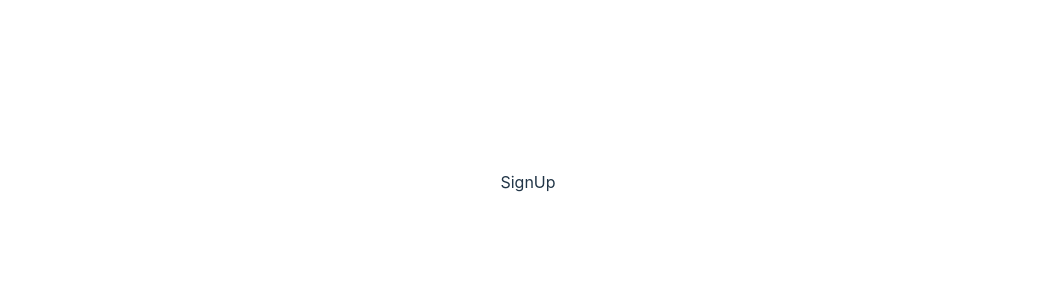
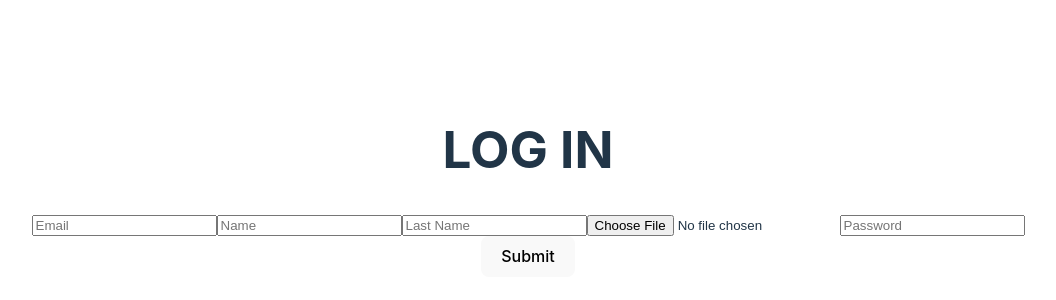
Before and after one commit to Arnaud541/AmapCo-Front, a React (Vite) app in the folder amap/: page /signup in a window 1280 px wide. Shown: the part 218-518 px from the top of the page, without its empty margins (112-1168 px from the left). Built offline with nearby package versions, Linux system fonts and the light colour scheme.

Commit message:
Push Paniers à debug

```diff
--- a/amap/src/App.jsx
+++ b/amap/src/App.jsx
@@ -1,11 +1,11 @@
 import './App.css'
 
 import { Routes, Route} from "react-router-dom";
-import Home from "./pages/Home";
+import Paniers from "./components/Home/Paniers";
 import Recipes from './pages/Recipes';
 import Grower from './pages/Grower';
 import SignIn from './components/Signin/SignIn';
-import SignUp from './pages/SignUp';
+import SignUp from './components/Signup/SignUp';
 
 
 
@@ -15,7 +15,7 @@ function App() {
   return (
 
       <Routes>
-        <Route path='/' element={<Home />} />
+        <Route path='/' element={<Paniers />} />
         <Route path='/recipes' element={<Recipes />} />
         <Route path='/grower' element={<Grower />} />
         <Route path='/signin' element={<SignIn />} />
--- /dev/null
+++ b/amap/src/components/Home/Paniers.jsx
@@ -0,0 +1,20 @@
+import { useState } from "react";
+
+function Paniers(){
+
+const [paniers, setPaniers] = useState({
+    paniers: ['item1', 'item2', 'item3']
+})
+
+console.log(paniers);
+
+const listItems = paniers.paniers.map((panier) =>
+    {console.log(panier), <li>{panier}</li>});
+
+return (<ul>{listItems}</ul>)
+
+}
+
+
+
+export default Paniers;
--- /dev/null
+++ b/amap/src/components/Signup/SignUp.jsx
@@ -0,0 +1,44 @@
+import { useState } from "react";
+
+
+
+function SignUp() {
+
+    const [user, setUser] = useState({
+        name: "",
+        lastName: "",
+        email: "",
+        password: "",
+        profilePicture: ""
+    })
+
+    const handleChange = (event) => {
+        setUser(() => ({
+                ...user,
+                [event.target.name]: event.target.value,
+              }));
+        }
+
+    const handleSubmit = (event) => {
+        event.preventDefault();
+        console.log(user);
+    }
+
+    return (
+        <div className='login'>
+            <h1>LOG IN</h1>
+            <form onSubmit={handleSubmit}>
+                    <input type="text" name="email" placeholder='Email' onChange={handleChange} />
+                    <input type="text" name="name" placeholder='Name' onChange={handleChange} />
+                    <input type="text" name="lastName" placeholder='Last Name' onChange={handleChange} />
+                    <input type="file" name='profilePicture' accept="image/*" onChange={handleChange} />
+                    <input type="password" name='password' placeholder='Password' onChange={handleChange} />
+                <div>
+                    <button type="submit">Submit</button>
+                </div>
+            </form>
+        </div>
+    )
+}
+
+export default SignUp;
--- a/amap/src/pages/Home.jsx
+++ /dev/null
@@ -1,12 +0,0 @@
-import React from 'react'
-import Navbar from '../components/Navbar/Navbar';
-
-function Home() {
-  return (
-    <>
-    <Navbar />
-    </>
-  )
-}
-
-export default Home;
--- a/amap/src/pages/SignUp.jsx
+++ /dev/null
@@ -1,9 +0,0 @@
-import React from 'react'
-
-function SignUp() {
-  return (
-    <div>SignUp</div>
-  )
-}
-
-export default SignUp
```
Also changed, not shown: amap/src/components/Signin/SignIn.jsx (+4 -4 lines), amap/src/pages/HomePage.jsx (added, +13 -0 lines), amap/src/pages/SignUpPage.jsx (added, +13 -0 lines), amap/src/components/Home/Paniers.css (added), amap/src/components/Signup/Signup.css (added).
